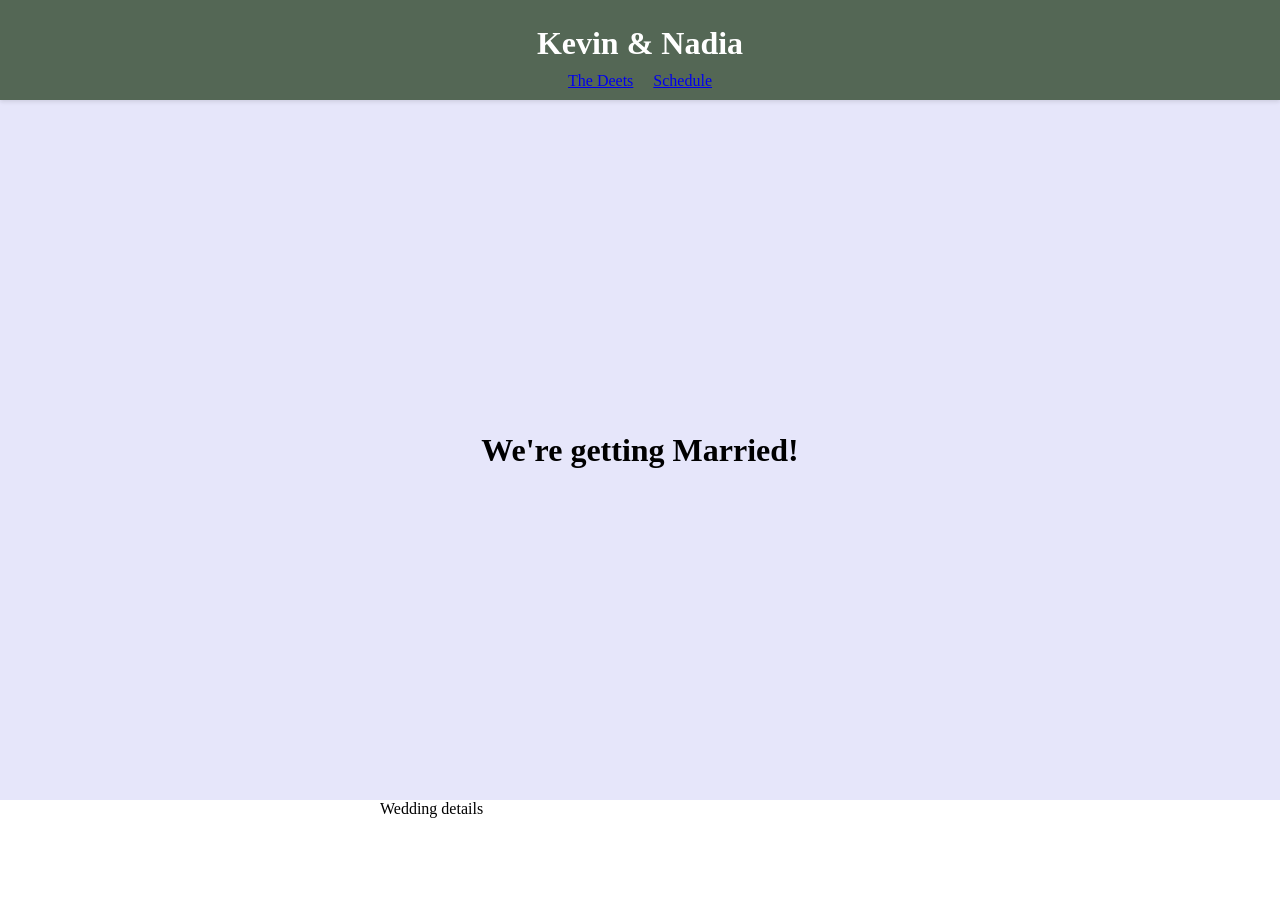
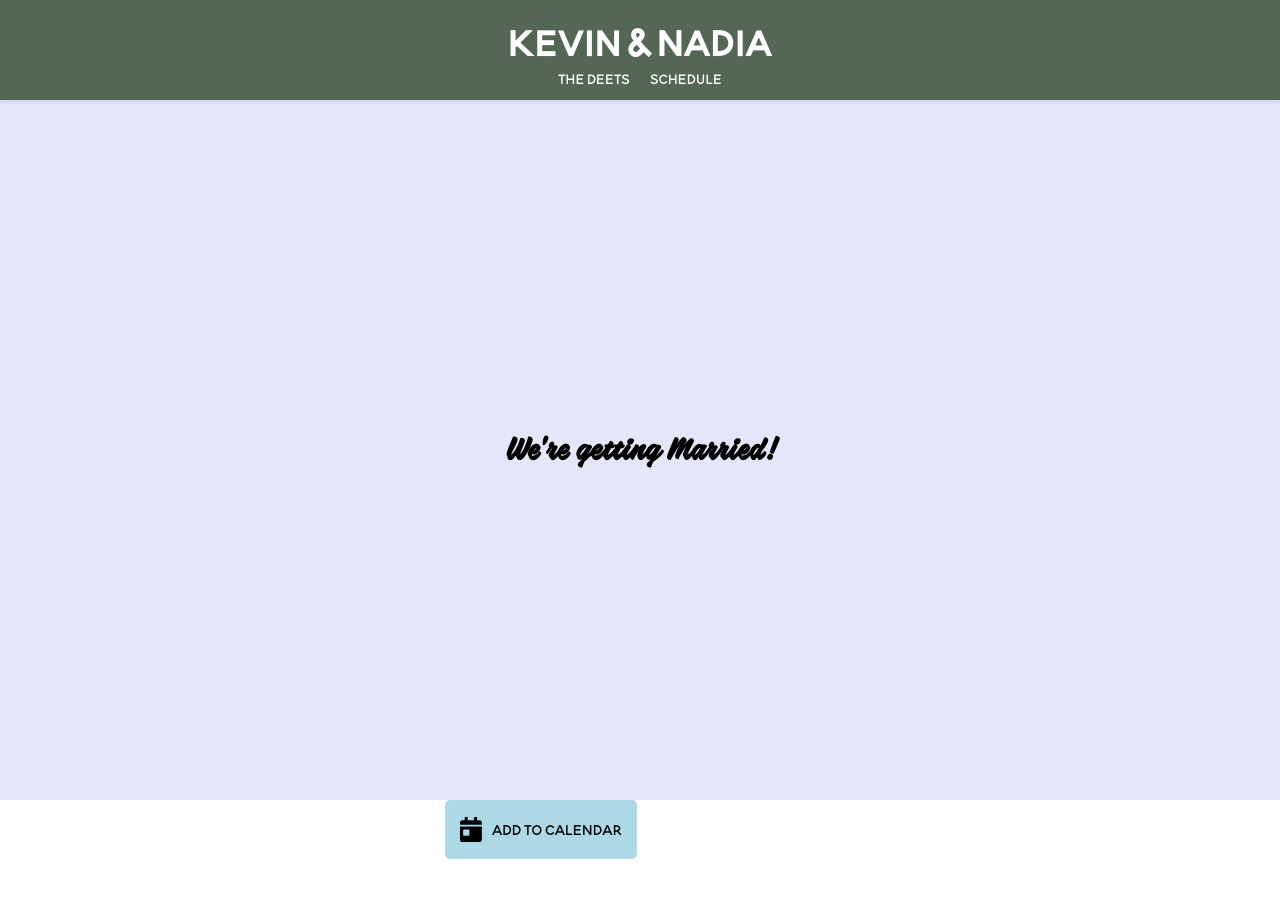
Before and after one commit to kknopper/knopp-wedding, a Gatsby site: page / in a window 1280 px wide. Built offline with nearby package versions, Linux system fonts and the light colour scheme; Gatsby itself is replaced by a stand-in of ours.

Commit message:
adding fonts, globalsytles calendar button

```diff
--- a/package.json
+++ b/package.json
@@ -15,6 +15,10 @@
     "clean": "gatsby clean"
   },
   "dependencies": {
+    "@fortawesome/fontawesome-svg-core": "^1.2.36",
+    "@fortawesome/free-brands-svg-icons": "^5.15.4",
+    "@fortawesome/free-solid-svg-icons": "^5.15.4",
+    "@fortawesome/react-fontawesome": "^0.1.15",
     "@mdx-js/mdx": "^1.6.22",
     "@mdx-js/react": "^1.6.22",
     "babel-plugin-styled-components": "^1.13.2",
@@ -29,6 +33,7 @@
     "gatsby-source-filesystem": "^3.12.0",
     "gatsby-transformer-sharp": "^3.12.0",
     "normalize.css": "^8.0.1",
+    "polished": "^4.1.3",
     "react": "^17.0.1",
     "react-dom": "^17.0.1",
     "styled-components": "^5.3.0"
--- /dev/null
+++ b/src/components/CalendarButton.js
@@ -0,0 +1,125 @@
+import * as React from 'react';
+import styled from "styled-components"
+import { FontAwesomeIcon } from "@fortawesome/react-fontawesome"
+import { faCalendarDay } from "@fortawesome/free-solid-svg-icons"
+import { faApple, faGoogle, faMicrosoft, faYahoo } from "@fortawesome/free-brands-svg-icons"
+import useToggle from "./useToggle"
+
+const StyledCalendarButton = styled.button`
+	border-radius: 5px;
+	background: lightblue;
+	padding: 15px;
+	font-size: 25px;
+	border: none;
+	cursor: pointer;
+	display: flex;
+	align-items: center;
+
+	&.modal-active {
+		pointer-events: none;
+	}
+`
+
+const StyledText = styled.span`
+	padding-left: 10px;
+`
+
+const Modal = styled.div`
+	opacity: 0;
+	transition: opacity 0.3s ease-in-out;
+	pointer-events: none;
+	display: block;
+	border-radius: 5px;
+	position: absolute;
+	background: lightblue;
+
+	.modal-active & {
+		opacity: 1;
+		pointer-events: auto;
+	}
+`
+
+const ModalLinks = styled.a`
+	display: flex;
+	align-items: center;
+	padding: 10px;
+
+	&:hover {
+		color: red;
+	}
+`
+
+const CalendarButton = () => {
+	const modalRef = React.useRef(null);
+	const [isVisible, toggleModal] = useToggle();
+
+	const handleClick = (e) => {
+		if (modalRef.current.contains(e.target)  && !isVisible) {
+			e.preventDefault();
+			console.log('click')
+		}
+		toggleModal();
+	}
+
+	const handleClickOutside = e => {
+		if (!modalRef.current.contains(e.target) && isVisible) {
+			toggleModal();
+		}
+	};
+
+	React.useEffect(() => {
+		document.addEventListener('mousedown', handleClickOutside);
+		return () => document.removeEventListener('mousedown', handleClickOutside);
+	});
+
+	return (
+		<StyledCalendarButton onClick={handleClick} className={isVisible ? 'modal-active': ''}>
+			<FontAwesomeIcon icon={faCalendarDay} />
+			<StyledText>Add To Calendar</StyledText>
+			<Modal ref={modalRef}>
+				{/* Edit Links: */}
+				{/* https://calndr.link/events/zCAqaaenwN?secret=e8SeMx1oI04N4Xh06stLMfyeQa7LBglq4Vd6 */}
+				<ul>
+					<li>
+						<ModalLinks href="https://calndr.link/e/zCAqaaenwN?s=apple">
+							<FontAwesomeIcon icon={faApple} />
+							<StyledText>Apple</StyledText>
+						</ModalLinks>
+					</li>
+					<li>
+						<ModalLinks href="https://calndr.link/e/zCAqaaenwN?s=google">
+							<FontAwesomeIcon icon={faGoogle} />
+							<StyledText>Google</StyledText>
+						</ModalLinks>
+					</li>
+					<li>
+						<ModalLinks href="https://calndr.link/e/zCAqaaenwN?s=office365">
+							<FontAwesomeIcon icon={faMicrosoft} />
+							<StyledText>Office 365</StyledText>
+						</ModalLinks>
+					</li>
+					<li>
+						<ModalLinks href="https://calndr.link/e/zCAqaaenwN?s=outlookcom">
+							<FontAwesomeIcon icon={faMicrosoft} />
+							<StyledText>Outlook Web</StyledText>
+						</ModalLinks>
+					</li>
+					<li>
+						<ModalLinks href="https://calndr.link/e/zCAqaaenwN?s=outlook">
+							<FontAwesomeIcon icon={faMicrosoft} />
+							<StyledText>Outlook5</StyledText>
+						</ModalLinks>
+					</li>
+					<li>
+						<ModalLinks href="https://calndr.link/e/zCAqaaenwN?s=yahoo">
+							<FontAwesomeIcon icon={faYahoo} />
+							<StyledText>Yahoo</StyledText>
+						</ModalLinks>
+					</li>
+				</ul>
+			</Modal>
+		</StyledCalendarButton>
+	)
+}
+
+export default CalendarButton
--- /dev/null
+++ b/src/components/css-global-styles.js
@@ -0,0 +1,57 @@
+import { createGlobalStyle } from "styled-components";
+import {normalize, fontFace} from "polished"
+
+// Fonts
+import BloomingElegantSans from "../fonts/blooming-elegant-sans.otf";
+import BloomingElegantSansBold from "../fonts/blooming-elegant-sans-bold.otf";
+import Calafia from "../fonts/calafia-regular.otf";
+
+
+export const GlobalStyle = createGlobalStyle`
+	${normalize()}
+
+	/* ${fontFace({
+		'fontFamily': 'Calafia',
+		'fontFilePath': Calafia,
+		'fileFormats': ['otf'],
+		'formatHint': true
+	})} */
+
+	@font-face {
+		font-family: "Calafia";
+		src: url(${Calafia});
+	}
+
+	@font-face {
+		font-family: "Blooming Elegant Sans";
+		src: url(${BloomingElegantSans});
+	}
+
+	@font-face {
+		font-family: "Blooming Elegant Sans";
+		src: url(${BloomingElegantSansBold});
+		font-weight: bold;
+	}
+
+	body {
+		padding: 0;
+		font-family: "Blooming Elegant Sans";
+	}
+
+	ul {
+		padding-left: 0;
+		margin: 0;
+	}
+
+	li {
+		list-style-type: none;
+	}
+
+	a {
+		text-decoration: none;
+
+		&:visited {
+			color: inherit;
+		}
+	}
+`
--- /dev/null
+++ b/src/components/css-mixins.js
@@ -0,0 +1,34 @@
+import { css } from 'styled-components';
+
+export const breakpoints = {
+	large: '1440px',
+	medium: '1068px',
+	small: '734px',
+	xsmall: '320px',
+};
+
+//Usage:
+// ${breakpoint.small`
+//   ...css
+// `}
+
+export const breakpoint = Object.keys(breakpoints).reduce(
+	(accumulator, label) => {
+		accumulator[label] = (...args) => css`
+			@media (max-width: ${breakpoints[label]}) {
+				${css(...args)};
+			}
+		`;
+		return accumulator;
+	},
+	{}
+);
+
+
+//Usage:
+//`${font({ color: "green", size: "2rem" })};`
+export const font = ({ color, size, family }) => `
+	color: ${color || "inherit"};
+	font-size: ${size || "1em"};
+	font-family: ${`"${family}"` || "Helvetica neue"};
+`;
--- a/src/components/header.js
+++ b/src/components/header.js
@@ -1,6 +1,7 @@
 import * as React from 'react';
-import Nav from '../components/nav';
 import styled from 'styled-components'
+import { font } from './css-mixins'
+import Nav from './nav';
 
 const StyledHeader = styled.header`
 	height: 100px;
@@ -18,9 +19,10 @@ const StyledHeader = styled.header`
 `
 
 const H1 = styled.h1`
+	${font({family: 'Blooming Elegant Sans', color: '#FFF', size: '4em'})};
+	line-height: 30px;
 	margin: 0;
 	flex-basis: 100%;
-	color: #FFF;
 `
 
 const Header = () => {
--- a/src/components/hero.js
+++ b/src/components/hero.js
@@ -1,6 +1,6 @@
 import * as React from 'react';
-import Section from '../components/section';
 import styled from 'styled-components';
+import Section from './section';
 
 const StyledSection = styled(Section)`
 	text-align: center;
@@ -8,6 +8,7 @@ const StyledSection = styled(Section)`
 	height: calc(100vh - 100px);
 	grid-area: hero;
 	background: lavender;
+	font-family: 'Calafia';
 `
 
 const Hero = ({ children }) => {
--- a/src/components/layout.js
+++ b/src/components/layout.js
@@ -1,6 +1,7 @@
 import * as React from 'react';
-import Header from '../components/header';
-import styled from 'styled-components';
+import styled from "styled-components"
+import { GlobalStyle } from './css-global-styles';
+import Header from './header';
 
 const StyledMain = styled.main`
 	display: grid;
@@ -14,6 +15,7 @@ const StyledMain = styled.main`
 const Layout = ({ pageTitle, children }) => {
 	return (
 		<React.Fragment>
+			<GlobalStyle />
 			<title>{pageTitle}</title>
 			<StyledMain>
 				<Header />
--- a/src/components/nav.js
+++ b/src/components/nav.js
@@ -1,21 +1,32 @@
 import * as React from 'react';
 import { AnchorLink } from "gatsby-plugin-anchor-links";
 import styled from "styled-components"
+import { breakpoint } from './css-mixins'
+
+
+const StyledNav = styled.nav`
+	${breakpoint.small`
+		display: none;
+	`}
+`
 
 const StyledUl = styled.ul`
-	padding-left: 0;
-	margin: 0;
+	/* margin: 0; */
 `
 
 const StyledLi = styled.li`
-	list-style-type: none;
 	display: inline-block;
 	padding: 10px;
+	font-size: 1.5em;
+
+	a {
+		color: #fff;
+	}
 `
 
 const Nav = () => {
 	return (
-		<nav>
+		<StyledNav>
 			<StyledUl>
 				<StyledLi>
 					<AnchorLink
@@ -34,7 +45,7 @@ const Nav = () => {
 					/>
 				</StyledLi>
 			</StyledUl>
-		</nav>
+		</StyledNav>
 	)
 }
 
--- a/src/components/section.js
+++ b/src/components/section.js
@@ -8,7 +8,7 @@ const SectionStyled = styled.section`
 
 const Section = ({ id, className, children }) => {
 	return (
-		<SectionStyled id={id} className={className}>
+		<SectionStyled id={id} className={`section ${className}`}>
 			{children}
 		</SectionStyled>
 	)
--- a/src/components/sections/details.js
+++ b/src/components/sections/details.js
@@ -1,6 +1,7 @@
 import * as React from 'react';
+import styled from 'styled-components';
 import Section from '../section';
-import styled from 'styled-components';
+import CalendarButton from '../CalendarButton';
 
 const StyledSection = styled(Section)`
 	grid-area: details;
@@ -9,7 +10,11 @@ const StyledSection = styled(Section)`
 const Details = () => {
 	return (
 		<StyledSection id="details">
-			Wedding details
+			<div className="details">
+				<div className="when"></div>
+				<div className="where"></div>
+				<CalendarButton />
+			</div>
 		</StyledSection>
 	)
 }
--- /dev/null
+++ b/src/components/useToggle.js
@@ -0,0 +1,10 @@
+import React from 'react';
+
+export default function useToggle(initialValue = false) {
+	const [value, setValue] = React.useState(initialValue);
+	const toggle = React.useCallback(() => {
+		setValue(v => !v);
+	}, []);
+
+	return [value, toggle];
+}
--- a/src/pages/index.js
+++ b/src/pages/index.js
@@ -2,7 +2,7 @@ import * as React from "react";
 import Layout from '../components/layout';
 import Hero from '../components/hero';
 import Details from '../components/sections/details';
-import "normalize.css";
+// import "normalize.css";
 
 const IndexPage = () => {
 	return (
```
Also changed, not shown: src/fonts/blooming-elegant-sans-bold.otf (added), src/fonts/blooming-elegant-sans.otf (added), src/fonts/calafia-regular.otf (added), 2 other files.
